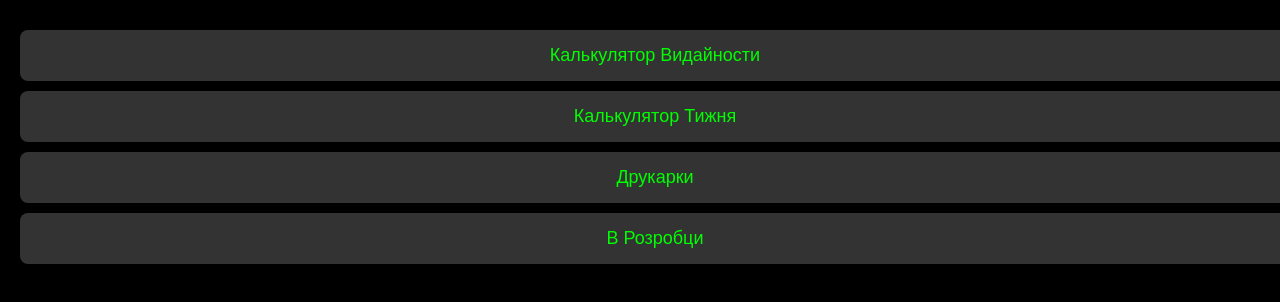
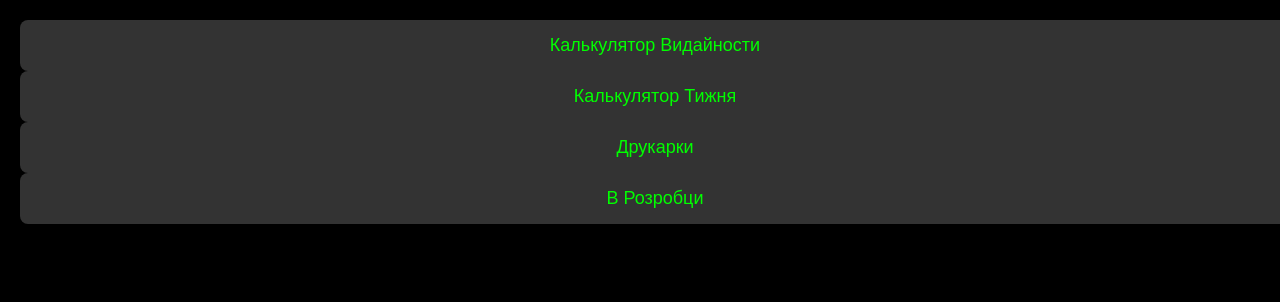
Before and after one commit to IDL35/Calculator, a website: page Calculator.html in a window 1280 px wide. Drawn offline with Linux system fonts and the light colour scheme.

Commit message:
Update Calculator.html

```diff
--- a/Calculator.html
+++ b/Calculator.html
@@ -16,7 +16,7 @@
       display: block;
       width: 100%;
       padding: 15px;
-      margin: 10px 0;
+      margin: 10px 10;
       font-size: 18px;
       text-align: center;
       background-color: #333;
```
